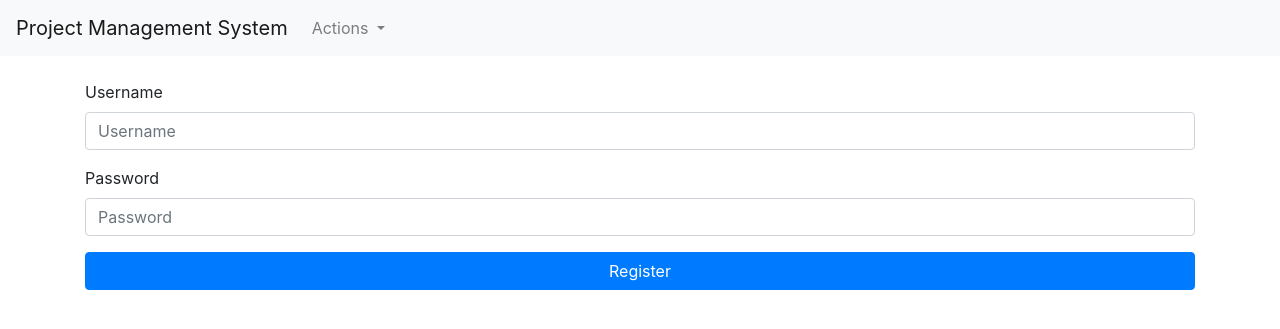
After one commit to vaibhavmule/project-management, a Flask app: template app/templates/auth/register.html in a window 1280 px wide. The commit adds this page. Shown: the top 329 px of the page. Run offline with Flask 2, Linux system fonts and the light colour scheme; the template is opened without the code that fills it, so the values that code supplies are empty; some libraries are stand-ins or nearby versions.

Commit message:
add register template

```diff
--- a/app/routes.py
+++ b/app/routes.py
@@ -31,7 +31,7 @@ def login():
 
 @app.route('/register')
 def register():
-	return render_template('auth/login.html')
+	return render_template('auth/register.html')
 
 
 @app.route('/logout')
--- /dev/null
+++ b/app/templates/auth/register.html
@@ -0,0 +1,21 @@
+{% extends "base.html" %}
+{% block body %}
+<div class="container">
+    <div class="row">
+        <div class="col-md-12 col-md-offset-4">
+            <form method=POST action="{{ url_for('register') }}">
+                <div class="form-group">
+                    <label for="exampleInputEmail1">Username</label>
+                    <input type="text" class="form-control" name="username" placeholder="Username">
+                </div>
+                <div class="form-group">
+                    <label for="exampleInputPassword1">Password</label>
+                    <input type="password" class="form-control" name="pass" placeholder="Password">
+                </div>
+                <button type="submit" class="btn btn-primary btn-block">Register</button>
+            </form>
+            <br>
+        </div>
+    </div>
+</div>
+{% endblock %}
--- a/app/templates/create.html
+++ b/app/templates/create.html
@@ -4,6 +4,7 @@
 	    <div class="row">
 		    <div class="col-md-12 col-md-offset-4">
 			    <h1>Create Project</h1>
+			    <hr>
 			    <form method="POST">
 			    	<input type="text" name="title" required>
 			    	<br>
--- a/app/templates/index.html
+++ b/app/templates/index.html
@@ -4,6 +4,7 @@
     <div class="row">
     	<div class="col-md-12 col-md-offset-4">
 		<h1>Projects</h1>
+		<hr>
 		{% for project in projects %}
 			<a href="/projects/{{project._id}}"><h3>{{ project.title }}</h3></a>
 		{% endfor %}
--- a/app/templates/project.html
+++ b/app/templates/project.html
@@ -4,10 +4,11 @@
     <div class="row">
     <div class="col-md-12 col-md-offset-4">
 	<h1>{{ project.title }}</h1>
-
+	<hr>
 	<div class="comments">
 	{% for comment in project.comments %}
     	<p>{{comment}}</p>
+    	<hr>
     {% endfor %}
     </div>
 
```
